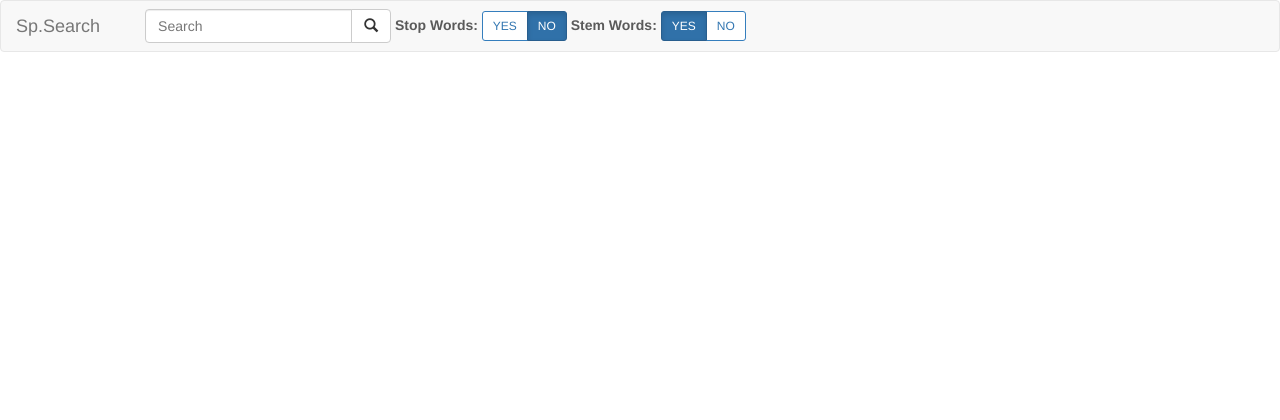
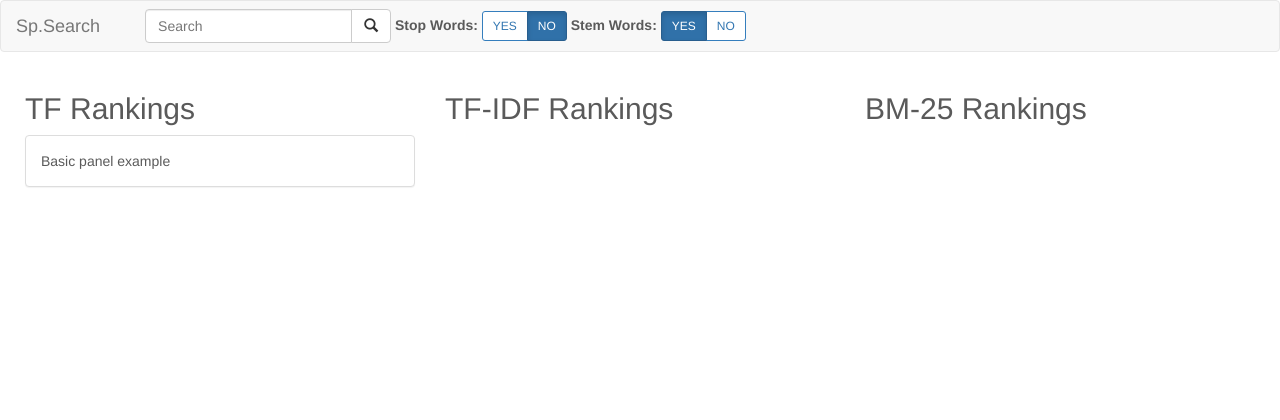
Before and after one commit to arihantsethia/Sp.Search, a Flask app: page /search in a window 1280 px wide. Shown: the top 420 px of the page. Run offline with Flask 2, Linux system fonts and the light colour scheme; parts of the project's set-up code (start-up, migrations or seed data) failed here and were passed over; some libraries are stand-ins or nearby versions.

Commit message:
change resutls template and add func inv iews

```diff
--- a/templates/search_results.html
+++ b/templates/search_results.html
@@ -41,6 +41,26 @@
   </div><!-- /.navbar-collapse -->
 </nav>
 <div class="container-full">
+<div class="row">
+	<div class="col-md-4">
+		<h2>TF Rankings</h2>
+
+		<div class="panel panel-default">
+  			<div class="panel-body">
+    			Basic panel example
+  			</div>
+		</div>
+	</div>
+	<div class="col-md-4">
+		<h2>TF-IDF Rankings</h2>
+	</div>
+	<div class="col-md-4">
+		<h2>BM-25 Rankings</h2>
+	</div>
+
+</div>
+
+
 
 </div>
 
--- a/views.py
+++ b/views.py
@@ -18,6 +18,26 @@ def search():
 	#log query,stemming, stopwords
 	return render_template("search_results.html")
 
+@views.route('/search_results',)
+def search_results():
+
+	query_string = request.args.get('query', '')
+	stemming = True if request.args.get('stemming','Y') == 'Y' else False
+	stopWords = True if request.args.get('stopWords','N') == 'Y' else False
+
+	scoring_method = request.args.get('scoringMethod','tf')
+	start_rank = request.args.get('start_rank',0)
+	num_results = request.args.get('num_results',10)
+	query_id = request.args.get('query_id',None)
+
+	if query_id is None:
+		#generete new id and do whole search
+		query_id = 1
+		return
+
+	# #log query,stemming, stopwords
+	# return render_template("search_results.html", result)
+
 @views.route('/about')
 def about():
 	return render_template("about.html")
```
